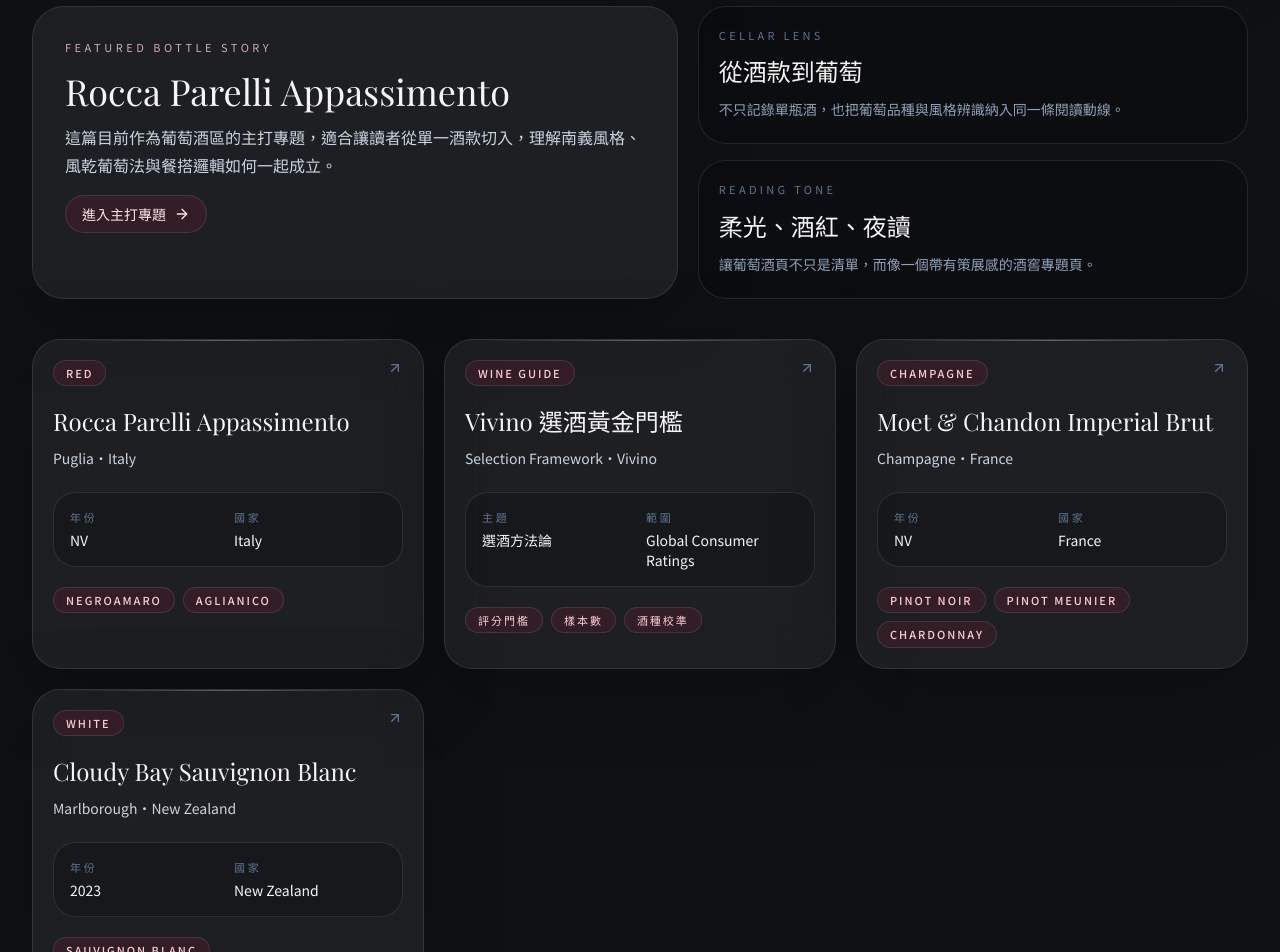
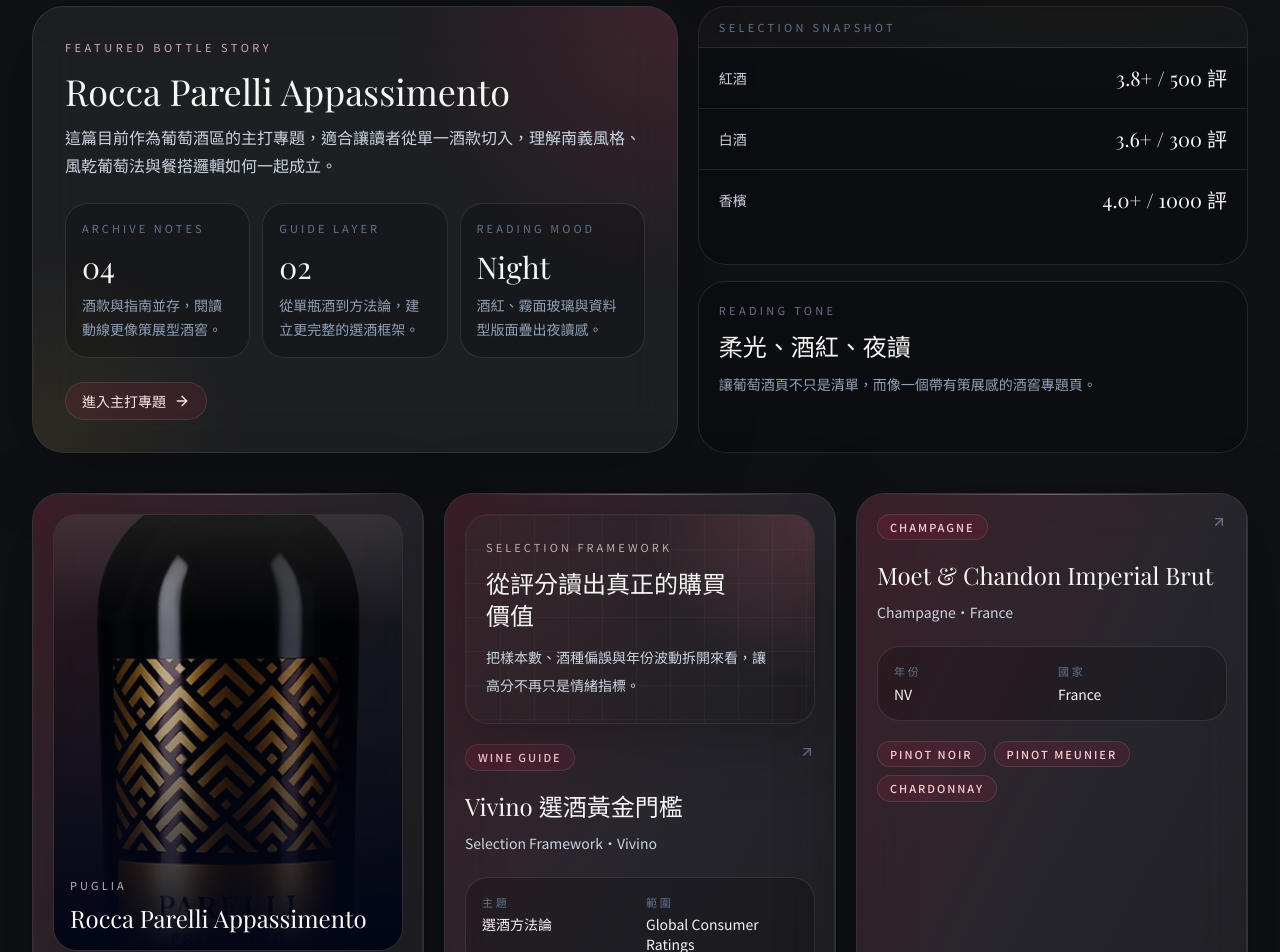
Before and after one commit to differ505-prog/jiu-lei-zhi-shi, a Next.js app: page /wines in a window 1280 px wide. Shown: the part 720-1672 px from the top of the page. Built offline with nearby package versions, Linux system fonts and the light colour scheme; a web font is replaced by a local one.

Commit message:
Polish wine visuals and article tables

```diff
--- a/content/wines/vivino-selection-golden-thresholds.md
+++ b/content/wines/vivino-selection-golden-thresholds.md
@@ -20,6 +20,15 @@
 本書結合了全球最大的葡萄酒社群平台 **Vivino** 的大數據庫。這裡數以千萬計的評分，來自像你我一樣、在餐桌上真實開瓶的消費者。然而，單看「分數」是危險的。一支 4.5 分但只有 10 人評分的酒，參考價值遠低於一支 3.8 分卻有 5,000 人背書的經典酒款。此外，不同酒種在大眾口味偏好下，也有著截然不同的評分生態。
 
 為了確保本書收錄的每一款酒都具備「絕對公信力」與「零踩雷的購買價值」，我們建立了一套嚴格的分類篩選機制：
+
+| 酒種 | 黃金門檻 | 快速理解 |
+| --- | --- | --- |
+| 紅酒 | `3.8+ / 500 評` | 日常餐酒的安全線，接近前 15% 穩定區間 |
+| 白酒 | `3.6+ / 300 評` | 清爽白酒不要直接用紅酒標準去看 |
+| 香檳 | `4.0+ / 1000 評` | 大廠 NV 香檳的高分通常更穩定 |
+| 氣泡酒 | `3.7+ / 500 評` | 日常派對型氣泡酒的高 CP 值甜蜜點 |
+| 粉紅酒 | `3.6+ / 300 評` | 3.6-3.7 已經是相當可靠的優秀表現 |
+| 甜白酒 | `4.0+ / 500 評` | 因嗜甜偏誤，需要更高標準才算真的優秀 |
 
 ## 紅酒標準：尋找前 15% 的市場贏家
 
@@ -53,6 +62,14 @@
 
 - **微甜與甜白酒：【 4.0 分以上 ＋ 至少 500 筆評分 】** 人類天生「嗜甜」，Moscato 或貴腐酒等甜型酒極易獲得高分。因此，我們將標準拉回與紅酒同等的嚴格門檻，確保它們不僅甜美，還具備足夠的酸度與層次。
 
+## 一分鐘判讀流程：逛酒架時先看這三件事
+
+| 步驟 | 要看什麼 | 為什麼重要 |
+| --- | --- | --- |
+| 1 | 先分酒種 | 紅酒、白酒、香檳、粉紅酒的評分生態不同 |
+| 2 | 再看分數門檻 | 先確認是否達到該類型的基準線 |
+| 3 | 最後看評分數 | 樣本數太低時，高分可能只是偶然 |
+
 ## 讀者使用提示：年份變數的應對法則
 
 Vivino 分數會隨年份波動。本書標示之分數與評價，皆以重點推薦之「特定優良年份」或該酒莊之「歷年平均表現」為準。在您實際選購時，若遇到架上年份與書中不同，分數出現 0.1 至 0.2 分的微幅落差，請放心購買，這是葡萄酒反映大自然氣候的正常現象；但若落差超過 0.4 分以上，則建議您重新評估該年份的表現。
--- a/src/app/globals.css
+++ b/src/app/globals.css
@@ -25,7 +25,11 @@
 }
 
 body {
-  background: var(--background);
+  background:
+    radial-gradient(circle at top, rgba(148, 24, 58, 0.18), transparent 26%),
+    radial-gradient(circle at 85% 12%, rgba(245, 158, 11, 0.1), transparent 22%),
+    radial-gradient(circle at 18% 100%, rgba(255, 255, 255, 0.05), transparent 18%),
+    var(--background);
   color: var(--foreground);
   font-family: var(--font-noto-sans-tc), sans-serif;
   text-rendering: optimizeLegibility;
--- a/src/app/wines/page.tsx
+++ b/src/app/wines/page.tsx
@@ -9,6 +9,23 @@
   const wines = await getAllWines();
   const featuredWine = wines[0];
   const featuredIsGuide = featuredWine?.type === "Guide";
+  const quickStats = [
+    {
+      label: "Archive Notes",
+      value: `${wines.length.toString().padStart(2, "0")}`,
+      description: "酒款與指南並存，閱讀動線更像策展型酒窖。",
+    },
+    {
+      label: "Guide Layer",
+      value: "02",
+      description: "從單瓶酒到方法論，建立更完整的選酒框架。",
+    },
+    {
+      label: "Reading Mood",
+      value: "Night",
+      description: "酒紅、霧面玻璃與資料型版面疊出夜讀感。",
+    },
+  ];
 
   return (
     <div className="space-y-10 pb-10">
@@ -55,7 +72,9 @@
 
       {featuredWine ? (
         <section className="grid gap-5 lg:grid-cols-[1.08fr_0.92fr]">
-          <div className="rounded-[2rem] border border-white/10 bg-white/6 p-6 shadow-[0_20px_80px_rgba(0,0,0,0.24)] backdrop-blur-xl sm:p-8">
+          <div className="relative overflow-hidden rounded-[2rem] border border-white/10 bg-white/6 p-6 shadow-[0_20px_80px_rgba(0,0,0,0.24)] backdrop-blur-xl sm:p-8">
+            <div className="absolute inset-0 bg-[radial-gradient(circle_at_top_right,rgba(244,63,94,0.16),transparent_36%),radial-gradient(circle_at_bottom_left,rgba(251,191,36,0.08),transparent_28%)]" />
+            <div className="relative space-y-6">
               <div className="space-y-4">
                 <p className="text-[11px] uppercase tracking-[0.32em] text-rose-200/80">
                   {featuredIsGuide ? "Featured Reading" : "Featured Bottle Story"}
@@ -70,6 +89,27 @@
                       : "這篇目前作為葡萄酒區的主打專題，適合讓讀者從單一酒款切入，理解南義風格、風乾葡萄法與餐搭邏輯如何一起成立。"}
                   </p>
                 </div>
+              </div>
+
+              <div className="grid gap-3 sm:grid-cols-3">
+                {quickStats.map((item) => (
+                  <div
+                    key={item.label}
+                    className="rounded-[1.4rem] border border-white/8 bg-black/20 p-4"
+                  >
+                    <p className="text-[11px] uppercase tracking-[0.28em] text-slate-500">
+                      {item.label}
+                    </p>
+                    <p className="mt-3 font-serif text-3xl text-stone-100">
+                      {item.value}
+                    </p>
+                    <p className="mt-2 text-sm leading-6 text-slate-400">
+                      {item.description}
+                    </p>
+                  </div>
+                ))}
+              </div>
+
               <Link
                 href={`/wines/${featuredWine.slug}`}
                 className="inline-flex items-center gap-2 rounded-full border border-rose-400/20 bg-rose-500/10 px-4 py-2 text-sm text-rose-100 transition duration-200 hover:-translate-y-0.5 hover:bg-rose-500/15"
@@ -81,15 +121,29 @@
           </div>
 
           <div className="grid gap-4 sm:grid-cols-2 lg:grid-cols-1">
-            <div className="rounded-[1.75rem] border border-white/10 bg-black/20 p-5">
+            <div className="overflow-hidden rounded-[1.75rem] border border-white/10 bg-black/20">
+              <div className="border-b border-white/8 bg-white/4 px-5 py-3">
                 <p className="text-[11px] uppercase tracking-[0.3em] text-slate-500">
-                Cellar Lens
-              </p>
-              <p className="mt-3 font-serif text-2xl text-stone-100">從酒款到葡萄</p>
-              <p className="mt-2 text-sm leading-7 text-slate-400">
-                不只記錄單瓶酒，也把葡萄品種與風格辨識納入同一條閱讀動線。
+                  Selection Snapshot
                 </p>
               </div>
+              <div className="divide-y divide-white/8">
+                {[
+                  ["紅酒", "3.8+ / 500 評"],
+                  ["白酒", "3.6+ / 300 評"],
+                  ["香檳", "4.0+ / 1000 評"],
+                ].map(([label, value]) => (
+                  <div
+                    key={label}
+                    className="flex items-center justify-between px-5 py-4"
+                  >
+                    <p className="text-sm text-slate-300">{label}</p>
+                    <p className="font-serif text-xl text-stone-100">{value}</p>
+                  </div>
+                ))}
+              </div>
+            </div>
+
             <div className="rounded-[1.75rem] border border-white/10 bg-black/20 p-5">
               <p className="text-[11px] uppercase tracking-[0.3em] text-slate-500">
                 Reading Tone
--- a/src/components/drink-card.tsx
+++ b/src/components/drink-card.tsx
@@ -1,3 +1,4 @@
+import Image from "next/image";
 import Link from "next/link";
 
 import { ArrowUpRight } from "lucide-react";
@@ -30,16 +31,95 @@
   mixology: "slate" as const,
 };
 
+const cardGlowMap = {
+  spirits: "from-amber-500/18 via-amber-300/6 to-transparent",
+  wines: "from-rose-500/18 via-fuchsia-300/6 to-transparent",
+  sakes: "from-stone-200/16 via-white/8 to-transparent",
+  mixology: "from-sky-400/16 via-slate-200/6 to-transparent",
+};
+
+interface CardConfig {
+  href: string;
+  eyebrow: string;
+  title: string;
+  subline: string;
+  meta: Array<{
+    label: string;
+    value: string;
+  }>;
+  tags: string[];
+  media?:
+    | {
+        kind: "image";
+        src: string;
+        alt: string;
+        eyebrow: string;
+        title: string;
+      }
+    | {
+        kind: "panel";
+        eyebrow: string;
+        title: string;
+        description: string;
+      };
+}
+
 export function DrinkCard(props: DrinkCardProps) {
   const config = buildCardContent(props);
 
   return (
     <Link
       href={config.href}
-      className="group relative flex h-full flex-col overflow-hidden rounded-[1.75rem] border border-white/10 bg-white/6 p-5 shadow-[0_20px_80px_rgba(0,0,0,0.26)] backdrop-blur-xl transition duration-200 hover:-translate-y-1 hover:border-white/20 hover:shadow-[0_26px_100px_rgba(0,0,0,0.42)]"
+      className="group relative flex h-full flex-col overflow-hidden rounded-[1.75rem] border border-white/10 bg-white/6 p-5 shadow-[0_20px_80px_rgba(0,0,0,0.26)] backdrop-blur-xl transition duration-300 hover:-translate-y-1.5 hover:border-white/20 hover:shadow-[0_26px_100px_rgba(0,0,0,0.42)]"
     >
+      <div
+        className={`absolute inset-0 bg-gradient-to-br ${cardGlowMap[props.kind]} opacity-80 transition duration-300 group-hover:opacity-100`}
+      />
+      <div className="absolute inset-y-0 right-0 w-px bg-white/8" />
       <div className="absolute inset-x-8 top-0 h-px bg-gradient-to-r from-transparent via-white/30 to-transparent" />
-      <div className="space-y-5">
+      <div className="relative space-y-5">
+        {config.media ? (
+          <div className="relative overflow-hidden rounded-[1.45rem] border border-white/10 bg-black/25 shadow-[0_18px_60px_rgba(0,0,0,0.22)]">
+            {config.media.kind === "image" ? (
+              <div className="relative aspect-[4/5]">
+                <Image
+                  src={config.media.src}
+                  alt={config.media.alt}
+                  fill
+                  sizes="(min-width: 1280px) 20vw, (min-width: 768px) 33vw, 100vw"
+                  className="object-cover transition duration-500 group-hover:scale-[1.04] group-hover:saturate-125"
+                />
+                <div className="absolute inset-0 bg-gradient-to-t from-slate-950 via-slate-950/35 to-transparent" />
+                <div className="absolute inset-x-0 top-0 h-28 bg-gradient-to-b from-white/15 to-transparent opacity-70" />
+                <div className="absolute inset-x-0 bottom-0 p-4">
+                  <p className="text-[11px] uppercase tracking-[0.28em] text-rose-100/75">
+                    {config.media.eyebrow}
+                  </p>
+                  <p className="mt-2 font-serif text-2xl text-stone-50">
+                    {config.media.title}
+                  </p>
+                </div>
+              </div>
+            ) : (
+              <div className="relative overflow-hidden px-5 py-6">
+                <div className="absolute inset-0 bg-[radial-gradient(circle_at_top_right,rgba(251,113,133,0.2),transparent_42%),linear-gradient(135deg,rgba(255,255,255,0.06),rgba(255,255,255,0.01))]" />
+                <div className="absolute inset-0 opacity-40 [background-image:linear-gradient(rgba(255,255,255,0.08)_1px,transparent_1px),linear-gradient(90deg,rgba(255,255,255,0.08)_1px,transparent_1px)] [background-size:34px_34px]" />
+                <div className="relative space-y-3">
+                  <p className="text-[11px] uppercase tracking-[0.28em] text-rose-100/70">
+                    {config.media.eyebrow}
+                  </p>
+                  <p className="max-w-[16rem] font-serif text-2xl text-stone-100">
+                    {config.media.title}
+                  </p>
+                  <p className="max-w-[18rem] text-sm leading-7 text-slate-300">
+                    {config.media.description}
+                  </p>
+                </div>
+              </div>
+            )}
+          </div>
+        ) : null}
+
         <div className="flex items-start justify-between gap-4">
           <Tag tone={toneMap[props.kind]}>{config.eyebrow}</Tag>
           <ArrowUpRight className="h-4 w-4 text-slate-500 transition duration-200 group-hover:text-amber-200" />
@@ -75,7 +155,7 @@
   );
 }
 
-function buildCardContent(props: DrinkCardProps) {
+function buildCardContent(props: DrinkCardProps): CardConfig {
   if (props.kind === "spirits") {
     return {
       href: `/spirits/${props.note.slug}`,
@@ -111,6 +191,23 @@
       tags: isGuide
         ? props.note.flavor_profile.slice(0, 3)
         : props.note.grape_variety.slice(0, 3),
+      media: props.note.cover_image
+        ? {
+            kind: "image",
+            src: props.note.cover_image,
+            alt: props.note.cover_image_alt ?? props.note.title,
+            eyebrow: isGuide ? "Wine Guide" : props.note.region,
+            title: props.note.title,
+          }
+        : isGuide
+          ? {
+              kind: "panel",
+              eyebrow: "Selection Framework",
+              title: "從評分讀出真正的購買價值",
+              description:
+                "把樣本數、酒種偏誤與年份波動拆開來看，讓高分不再只是情緒指標。",
+            }
+          : undefined,
     };
   }
 
--- a/src/components/markdown-article.tsx
+++ b/src/components/markdown-article.tsx
@@ -8,18 +8,26 @@
 
 const mdxComponents = {
   table: ({ children }: { children: React.ReactNode }) => (
-    <div className="my-8 overflow-x-auto rounded-[1.5rem] border border-white/10 bg-black/20 shadow-[0_18px_60px_rgba(0,0,0,0.24)]">
-      <table className="min-w-[720px] border-collapse text-sm">{children}</table>
+    <div className="my-10 overflow-hidden rounded-[1.75rem] border border-white/10 bg-[linear-gradient(180deg,rgba(255,255,255,0.08),rgba(255,255,255,0.03))] shadow-[0_24px_90px_rgba(0,0,0,0.28)]">
+      <div className="flex items-center justify-between border-b border-white/8 bg-black/30 px-5 py-3">
+        <p className="text-[11px] uppercase tracking-[0.28em] text-slate-400">
+          Structured Notes
+        </p>
+        <p className="text-xs text-slate-500">左右滑動可檢視完整欄位</p>
+      </div>
+      <div className="overflow-x-auto">
+        <table className="min-w-[720px] border-collapse text-sm">{children}</table>
+      </div>
     </div>
   ),
   thead: ({ children }: { children: React.ReactNode }) => (
-    <thead className="bg-white/6">{children}</thead>
+    <thead className="bg-white/7">{children}</thead>
   ),
   tbody: ({ children }: { children: React.ReactNode }) => (
-    <tbody className="divide-y divide-white/8">{children}</tbody>
+    <tbody className="divide-y divide-white/8 bg-black/10">{children}</tbody>
   ),
   tr: ({ children }: { children: React.ReactNode }) => (
-    <tr className="border-b border-white/8 last:border-b-0">{children}</tr>
+    <tr className="border-b border-white/8 transition-colors duration-200 hover:bg-white/5 last:border-b-0">{children}</tr>
   ),
   th: ({ children }: { children: React.ReactNode }) => (
     <th className="border-b border-white/10 px-4 py-3 text-left text-[11px] tracking-[0.18em] text-stone-200 uppercase">
@@ -29,12 +37,17 @@
   td: ({ children }: { children: React.ReactNode }) => (
     <td className="align-top px-4 py-3 leading-7 text-slate-300">{children}</td>
   ),
+  caption: ({ children }: { children: React.ReactNode }) => (
+    <caption className="px-5 py-3 text-left text-xs tracking-[0.05em] text-slate-500 caption-bottom">
+      {children}
+    </caption>
+  ),
 };
 
 export function MarkdownArticle({ content }: MarkdownArticleProps) {
   return (
     <article className="rounded-[2rem] border border-white/10 bg-white/4 p-6 shadow-[0_24px_90px_rgba(0,0,0,0.35)] backdrop-blur-xl sm:p-8 lg:p-10">
-      <div className="prose prose-invert prose-headings:font-serif prose-headings:text-stone-100 prose-h2:mt-10 prose-h2:border-l-2 prose-h2:border-amber-500/70 prose-h2:pl-4 prose-h2:text-2xl prose-h3:text-xl prose-p:text-[15px] prose-p:leading-8 prose-p:text-slate-300 prose-strong:text-amber-100 prose-a:text-amber-300 prose-a:no-underline hover:prose-a:text-amber-200 prose-blockquote:border-l-2 prose-blockquote:border-amber-500/60 prose-blockquote:text-stone-300 prose-li:text-slate-300 prose-hr:border-white/8 max-w-none overflow-hidden">
+      <div className="prose prose-invert prose-headings:font-serif prose-headings:text-stone-100 prose-h2:mt-10 prose-h2:border-l-2 prose-h2:border-amber-500/70 prose-h2:pl-4 prose-h2:text-2xl prose-h3:text-xl prose-p:text-[15px] prose-p:leading-8 prose-p:text-slate-300 prose-strong:text-amber-100 prose-a:text-amber-300 prose-a:no-underline hover:prose-a:text-amber-200 prose-blockquote:rounded-r-[1.2rem] prose-blockquote:border-l-2 prose-blockquote:border-amber-500/60 prose-blockquote:bg-white/4 prose-blockquote:px-5 prose-blockquote:py-3 prose-blockquote:text-stone-300 prose-code:rounded prose-code:bg-white/8 prose-code:px-1.5 prose-code:py-0.5 prose-code:text-amber-100 prose-code:before:content-[''] prose-code:after:content-[''] prose-li:text-slate-300 prose-hr:border-white/8 max-w-none overflow-hidden">
         <MDXRemote
           source={content}
           components={mdxComponents}
```
Lines whose indentation alone changed are shown as unchanged.
